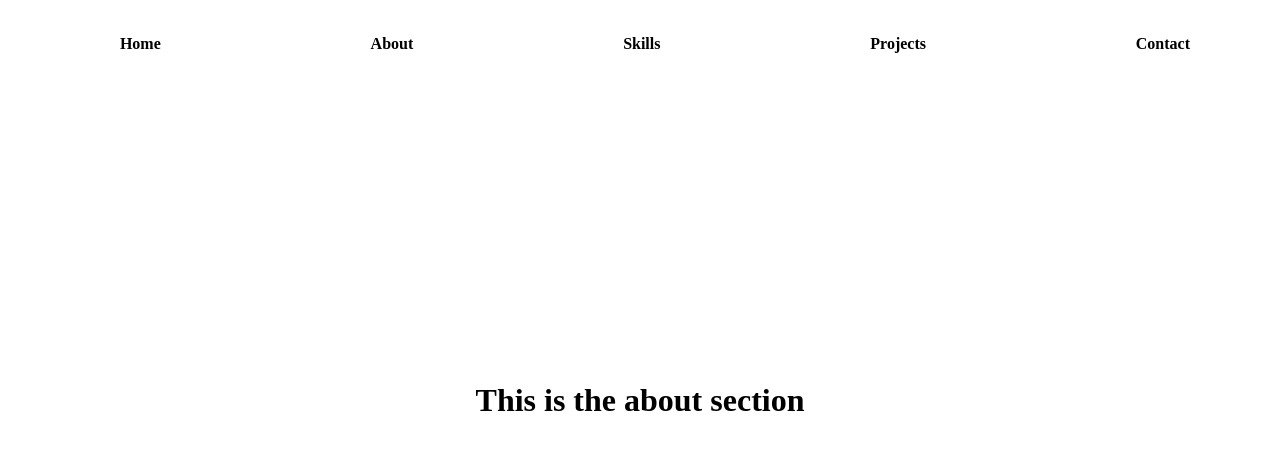
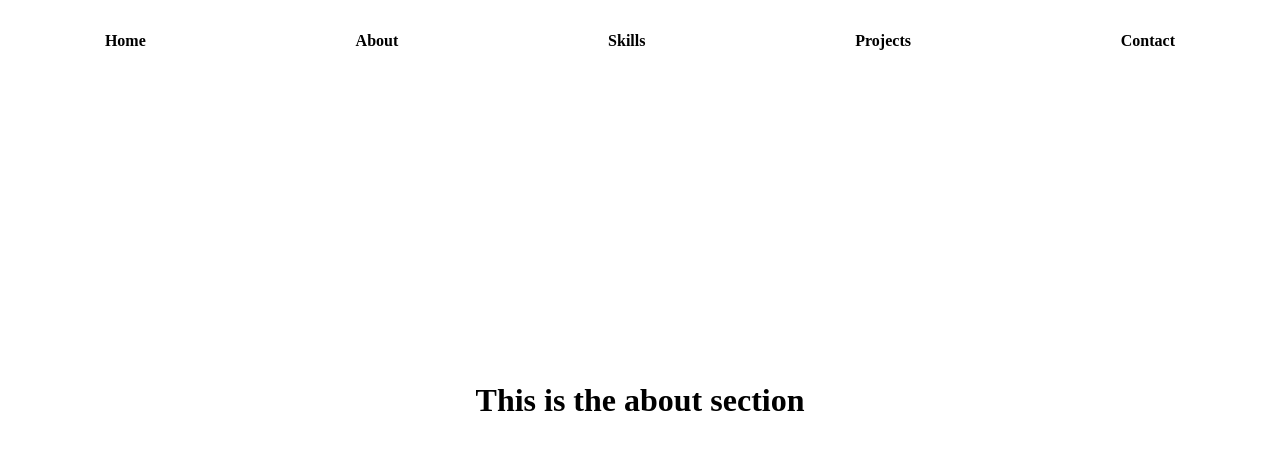
Before and after one commit to marorcas/portfolio, a plain HTML site: page html/about.html in a window 1280 px wide. Drawn offline with Linux system fonts and the light colour scheme.

Commit message:
Fix centering for all elements on all pages

```diff
--- a/scss/partials/_mixins.scss
+++ b/scss/partials/_mixins.scss
@@ -8,6 +8,7 @@
     flex-direction: column;
     justify-content: center;
     align-items: center;
+    text-align: center;
 }
 
 @mixin text-size($small, $medium, $large) {
--- /dev/null
+++ b/scss/partials/_queries.scss
@@ -0,0 +1,42 @@
+$xxs: 430px;
+$xs: 566px;
+$sm: 768px;
+$md: 820px;
+$lg: 1024px;
+$xl: 1440px;
+
+@mixin mobile {
+    @media screen and (min-width: $xxs) {
+      @content;
+    }
+}
+
+@mixin small-tablet {
+  @media screen and (min-width: $xs) {
+    @content;
+  }
+}
+
+@mixin tablet {
+  @media screen and (min-width: $sm) {
+    @content;
+  }
+}
+
+@mixin large-tablet {
+  @media screen and (min-width: $md) {
+    @content;
+  }
+}
+
+@mixin laptop {
+  @media screen and (min-width: $lg) {
+    @content;
+  }
+}
+
+@mixin desktop {
+  @media screen and (min-width: $xl) {
+    @content;
+  }
+}
--- a/scss/sections/index.scss
+++ b/scss/sections/index.scss
@@ -3,5 +3,4 @@
 .index {
     @include m.full-screen;
     @include m.content-center;
-    text-align: center;
 }
--- a/scss/sections/navigation.scss
+++ b/scss/sections/navigation.scss
@@ -1,15 +1,46 @@
+// @use "../partials/queries" as q;
+
+// .nav-bar {
+//     width: 100%;
+//     @include q.mobile {
+//         width: 90%;
+//     }
+
+//     @include q.small-tablet {
+//         width: 80%;
+//     }
+
+//     @include q.tablet {
+//         width: 75%;
+//     }
+
+//     @include q.large-tablet {
+//         width: 72.5%;
+//     }
+
+//     @include q.laptop {
+//         width: 70%;
+//     }
+
+//     @include q.desktop {
+//         width: 65%;
+//     }
+
+// }
+
 .nav-links {
     width: 100%;
     position: fixed;
     display: flex;
     justify-content: space-around;
+    justify-content: center;
     align-items: center;
     list-style: none;
-    padding: 15px;
-    margin: 0;
-
+    padding: 0;
+    margin: 2em auto;
     li {
-        margin: 20px;
+        margin: auto;
+        padding: auto;
 
         a {
             text-decoration: none;
```
Also changed, not shown: css/style.css, 1 other file.
